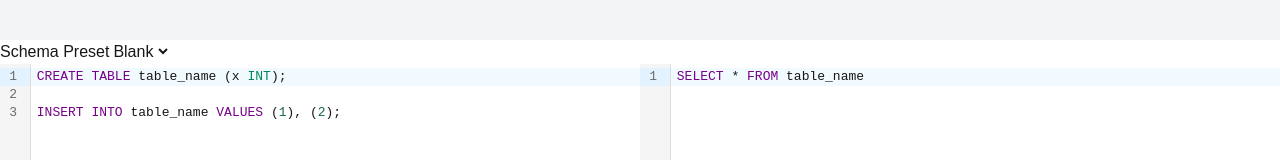
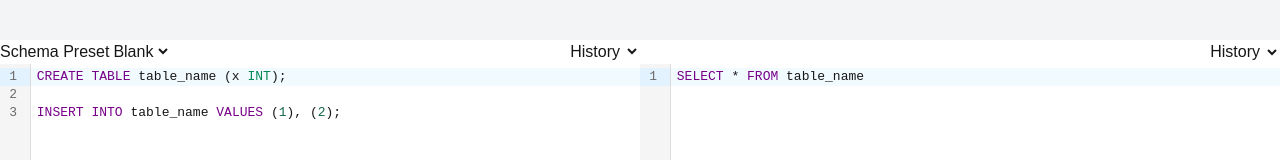
Before and after one commit to iddev5/sql-quack, a Next.js app: page / in a window 1280 px wide. Shown: the top 160 px of the page. Built offline with nearby package versions, Linux system fonts and the light colour scheme.

Commit message:
Basic history system

```diff
--- a/app/page.tsx
+++ b/app/page.tsx
@@ -28,10 +28,22 @@ export default function Home() {
 
   const [result, setResult] = useState(null);
 
+  const [history, setHistory] = useState([]);
+
   const onSchemaSelect = (e) => {
     const schema_name = e.target.value;
     setSchema(default_schemas[schema_name].trim() ?? '')
   };
+
+  const onSchemaHistory = (e) => {
+    const schema_idx = e.target.value;
+    setSchema(history[schema_idx].schema);
+  }
+
+  const onQueryHistory = (e) => {
+    const query_idx = e.target.value;
+    setQuery(history[query_idx].query);
+  }
 
   const onSchemaChange = useCallback((val, viewUpdate) => {
     setSchema(val);
@@ -50,6 +62,8 @@ export default function Home() {
       });
 
       const data = await res.json();
+      setHistory([...history, { schema: schema, query: query, timestamp: new Date() }]);
+
       if (data.error !== undefined)
         console.error(data.error);
       setResult(data);
@@ -64,15 +78,40 @@ export default function Home() {
       </div>
       <div className="flex w-full">
         <div className="w-[50%]" >
-          <label htmlFor="schema">Schema Preset</label>
-          <select id="schema" name="schema" onChange={onSchemaSelect}>
-            <option value="schema-blank">Blank</option>
-            <option value="schema-users">Users</option>
-          </select>
+          <div className="flex justify-between">
+            <div>
+              <label htmlFor="schema">Schema Preset</label>
+              <select id="schema" name="schema" onChange={onSchemaSelect}>
+                <option value="schema-blank">Blank</option>
+                <option value="schema-users">Users</option>
+              </select>
+            </div>
+
+            <div>
+              <label htmlFor="history">History</label>
+              <select id="history" name="history" onChange={onSchemaHistory}>
+                {
+                  history !== [] && history.map((h, idx) =>
+                    <option value={idx}>Schema #{idx+1}</option>
+                  )
+                }
+              </select>
+            </div>
+          </div>
+
           <CodeMirror value={schema} height="55vh" extensions={[sql()]} onChange={onSchemaChange} />
         </div>
         <div className="w-[50%]">
-          <p>&nbsp;</p>
+          <div className="flex justify-end">
+            <label htmlFor="history">History</label>
+            <select id="history" name="history" onChange={onQueryHistory}>
+              {
+                history !== [] && history.map((h, idx) =>
+                  <option value={idx}>Query #{idx+1}</option>
+                )
+              }
+            </select>
+          </div>
           <CodeMirror value={query}  height="55vh" extensions={[sql()]} onChange={onQueryChange} />
         </div>
       </div>
```
